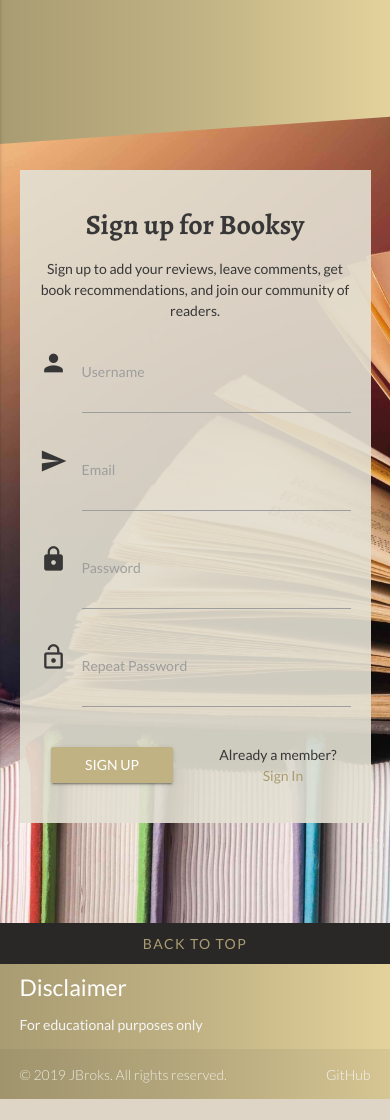
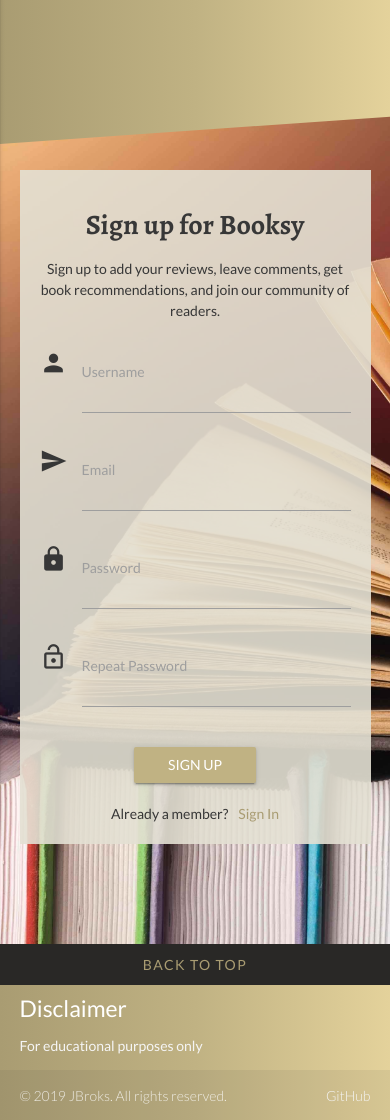
Before and after one commit to JBroks/booksy-reviews, a Flask app: page /register in a window 390 px wide. Shown: the part 56-1176 px from the top of the page. Before the commit the page ends 1155 px from the top, so only its background shows below. Run offline with Flask 2, Linux system fonts and the light colour scheme; some libraries are stand-ins or nearby versions.

Commit message:
Button + span grid adjustment for better responsiveness

```diff
--- a/templates/login.html
+++ b/templates/login.html
@@ -40,13 +40,13 @@
         </div>
 
         <!-- Button container -->
-        <div class="row valign-wrapper">
+        <div class="row">
 
             <!-- Submit button -->
-            <div class="col s12 m6 l6 center-align"><button class="btn waves-effect waves-light">{{ form.submit() }}</button></div>
+            <div class="col s12 center-align"><button class="btn waves-effect waves-light">{{ form.submit() }}</button></div>
 
             <!-- Link to register form -->
-            <div class="col s12 m6 l6 center-align"><span>Not a member?<a href="{{ url_for('register') }}">Sign Up</a></span></div>
+            <div class="col s12 center-align"><span>Not a member?<a href="{{ url_for('register') }}">Sign Up</a></span></div>
 
         </div>
 
--- a/templates/register.html
+++ b/templates/register.html
@@ -58,13 +58,13 @@
         </div>
 
         <!-- Button container -->
-        <div class="row valign-wrapper">
+        <div class="row">
 
             <!-- Submit button -->
-            <div class="col s12 m6 l6 center-align"><button class="btn waves-effect waves-light">{{ form.submit() }}</button></div>
+            <div class="col s12 center-align"><button class="btn waves-effect waves-light">{{ form.submit() }}</button></div>
 
             <!-- Link to login form -->
-            <div class="col s12 m6 l6 center-align"><span>Already a member?<a href="{{ url_for('login') }}">Sign In</a></span></div>
+            <div class="col s12 center-align"><span>Already a member?<a href="{{ url_for('login') }}">Sign In</a></span></div>
 
         </div>
 
```
